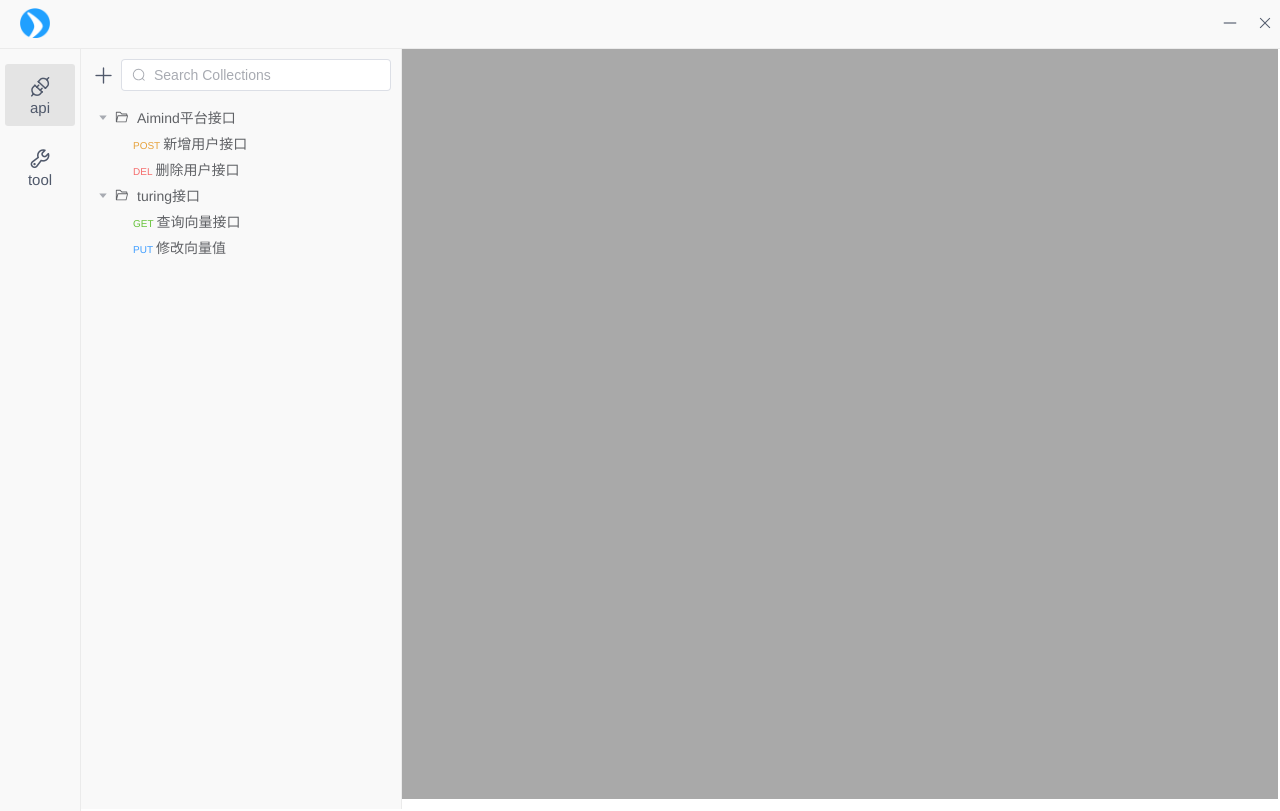
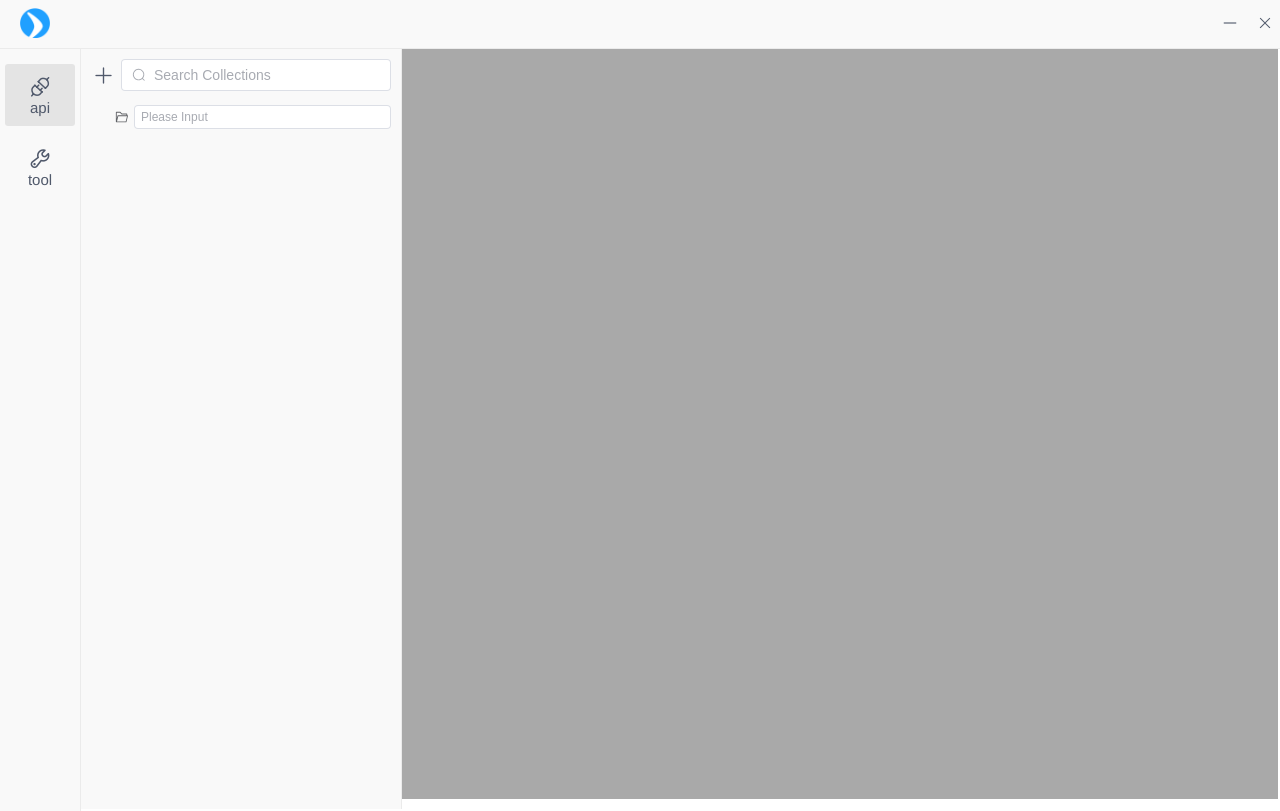
Before and after one commit to hotlove-linx/api-tool, a Vue app: page /api in a window 1280 px wide. Both pictures are taken after a click on the element 103 px from the left and 75 px from the top of the page. Built offline with nearby package versions, Linux system fonts and the light colour scheme.

Commit message:
属性结构增加方法操作

```diff
--- /dev/null
+++ b/src/common/CommonUtil.ts
@@ -0,0 +1,40 @@
+class CommonUtil {
+    // 获取UUID
+    public static getUUID(): string {
+        const s: any = [];
+        let hexDigits: string = '0123456789abcdef';
+        for (let i = 0; i < 36; i++) {
+            s[i] = hexDigits.substr(Math.floor(Math.random() * 0x10), 1);
+        }
+        s[14] = '4'; // bits 12-15 of the time_hi_and_version field to 0010
+        s[19] = hexDigits.substr((s[19] & 0x3) | 0x8, 1); // bits 6-7 of the clock_seq_hi_and_reserved to 01
+        s[8] = s[13] = s[18] = s[23] = '-';
+
+        let uuid: string = s.join('');
+        return uuid;
+    }
+
+    // 分组
+    public static groupBy(list: any, fn: Function): any {
+        const groups: any = {};
+        list.forEach((item: any) => {
+            const group = fn(item);
+            groups[group] = groups[group] || [];
+            groups[group].push(item);
+        });
+        return groups;
+    }
+
+    // 判断集合是否为空
+    public static collectionNotEmpty(list: any): boolean {
+        return !!(list && list.length > 0);
+    }
+
+    // 数组去重
+    public static arrayDuplicateRemove(oldArr: any[]): any[] {
+        return [...new Set(oldArr)];
+    }
+}
+export {
+    CommonUtil,
+};
--- /dev/null
+++ b/src/domain/TreeDomain.ts
@@ -0,0 +1,9 @@
+export interface TreeItem {
+    id: string;
+    type: string;
+    name: string;
+    method: string;
+    status: string; // complete,edit,add
+    oper: string;
+    children: TreeItem[];
+}
--- a/src/views/ApiHomeView.vue
+++ b/src/views/ApiHomeView.vue
@@ -3,7 +3,7 @@
     <!-- 导航 -->
     <div class="api-navi">
       <div class="api-navi-header">
-        <span class="api-header-add iconfont icon-jia"></span>
+        <span class="api-header-add iconfont icon-jia" @click="addCollection"></span>
         <span class="api-header-search">
             <el-input
                 v-model="searchCollectionName"
@@ -17,45 +17,49 @@
         <el-tree
             style="max-width: 600px; background: #f9f9f9"
             :data="dataSource"
+            empty-text="No Request"
             node-key="id"
             default-expand-all
             :expand-on-click-node="false">
           <template #default="{ node, data }">
-            <el-icon v-if="!node.isLeaf" class="tree-show-oper el-icon--left">
+            <el-icon v-if="data.type == 'folder'"  class="tree-show-oper el-icon--left">
               <Folder v-if="!node.expanded" />
               <FolderOpened v-else/>
             </el-icon>
             <div class="tree-show-oper custom-tree-node">
-                  <span class="node-label">
-                    <span class="node-method" :class="data.method">{{ data.method }}</span>
-                    <span class="label-name">{{ node.label }}</span>
+                <!-- 编辑框 -->
+                <span v-if="data.status !='complete'">
+                    <el-input
+                        v-model="folderName"
+                        style="width: 100%"
+                        size="small"
+                        placeholder="Please Input"
+                        @keyup.enter="updateFolderName(data)"
+                    />
                 </span>
-              <span v-if="!node.isLeaf" class="node-oper">
-                    <el-dropdown trigger="click">
-                    <span  class="iconfont icon-shenglvehao"></span>
+
+                <!-- 名称展示 -->
+                <span v-if="data.status =='complete' " class="node-label">
+                  <span v-if="data.type == 'file'" class="node-method" :class="data.method">{{ data.method }}</span>
+                  <span class="label-name">{{ data.name }}</span>
+                </span>
+
+                <!-- 操作 -->
+                <span  class="node-oper" :class="data.oper == 'show' ? 'show-oper':''">
+                    <el-dropdown v-if="data.status == 'complete'" trigger="click">
+                      <span  class="iconfont icon-shenglvehao" @click="showOper(data)"></span>
                       <template #dropdown>
                         <el-dropdown-menu>
-                        <el-dropdown-item>Add Request</el-dropdown-item>
-                        <el-dropdown-item>Add Folder</el-dropdown-item>
-                        <el-dropdown-item>Rename</el-dropdown-item>
-                        <el-dropdown-item>Delete</el-dropdown-item>
+                          <el-dropdown-item v-if="data.type == 'folder'" @click="addFile(data)">Add Request</el-dropdown-item>
+                          <el-dropdown-item v-if="data.type == 'folder'" @click="addSubCollection(data)">Add Folder</el-dropdown-item>
+                          <el-dropdown-item @click="renameTreeItem(data)">Rename</el-dropdown-item>
+                          <el-dropdown-item @click="deleteTreeItem(node, data)">Delete</el-dropdown-item>
                         </el-dropdown-menu>
                       </template>
                     </el-dropdown>
                 </span>
-              <span v-if="node.isLeaf" class="node-oper">
-                    <el-dropdown trigger="click">
-                    <span  class="iconfont icon-shenglvehao"></span>
-                    <template #dropdown>
-                      <el-dropdown-menu>
-                        <el-dropdown-item>Rename</el-dropdown-item>
-                        <el-dropdown-item>Delete</el-dropdown-item>
-                      </el-dropdown-menu>
-                    </template>
-                  </el-dropdown>
 
-                  </span>
-              <span v-if="!node.isLeaf" class="node-oper iconfont icon-jia"></span>
+                <span v-if="data.type=='folder' && data.status == 'complete'" class="node-oper iconfont icon-jia" @click="addFile(data)"></span>
             </div>
           </template>
         </el-tree>
@@ -70,49 +74,79 @@
 <script setup lang="ts">
 import {ref} from "vue"
 import {Search} from "@element-plus/icons-vue";
-interface Tree {
-  id: number
-  label: string
-  method?: string
-  children?: Tree[]
-}
+import {TreeItem} from "../domain/TreeDomain.ts"
+import {CommonUtil} from "../common/CommonUtil.ts"
+
+const dataSource = ref<TreeItem[]>([])
+
+const folderName = ref<string>("")
+
 
 const searchCollectionName = ref<string>("")
 
-const dataSource = ref<Tree[]>([
-  {
-    id: 1,
-    label: 'Aimind平台接口',
-    children: [
-      {
-        id: 9,
-        label: '新增用户接口',
-        method: 'POST',
-      },
-      {
-        id: 10,
-        label: '删除用户接口',
-        method: 'DEL',
+const addCollection = () => {
+  let item: TreeItem = {
+    id: CommonUtil.getUUID(),
+    type: "folder",
+    name: "",
+    method: "",
+    status: "add",
+    oper: "hidden",
+    children: []
   }
-    ],
-  },
-  {
-    id: 2,
-    label: 'turing接口',
-    children: [
-      {
-        id: 5,
-        label: '查询向量接口',
-        method: 'GET',
-      },
-      {
-        id: 6,
-        label: '修改向量值',
-        method: 'PUT',
-      },
-    ],
+  dataSource.value.push(item)
 }
-])
+
+const addSubCollection = (parent: TreeItem) => {
+  let item: TreeItem = {
+    id: CommonUtil.getUUID(),
+    type: "folder",
+    name: "",
+    method: "",
+    status: "add",
+    oper: "hidden",
+    children: []
+  }
+  parent.children.push(item)
+  parent.oper = "hidden"
+}
+
+const addFile = (data: TreeItem) => {
+  let item: TreeItem = {
+    id: CommonUtil.getUUID(),
+    type: "file",
+    name: "New Request",
+    method: "GET",
+    status: "complete",
+    oper: "hidden",
+    children: []
+  }
+  data.children.push(item)
+  data.oper = "hidden"
+}
+
+const deleteTreeItem = (node: Node, data: TreeItem) => {
+  const parent = node.parent
+  const children: TreeItem[] = parent.data.children || parent.data
+  const index = children.findIndex((d) => d.id === data.id)
+  children.splice(index, 1)
+}
+
+const updateFolderName = (item: TreeItem) => {
+  item.name = folderName.value
+  item.status = "complete"
+  folderName.value = ""
+}
+
+const renameTreeItem = (item: TreeItem) => {
+  item.status = "edit"
+  folderName.value = item.name
+  item.oper = "hidden"
+}
+
+const showOper = (item: TreeItem) => {
+  item.oper = "show"
+}
 
 </script>
 
@@ -193,6 +227,10 @@ const dataSource = ref<Tree[]>([
         }
       }
 
+      .show-oper {
+        visibility: visible !important;
+      }
+
       .tree-show-oper:hover .node-oper {
         visibility: visible;
       }
```
Lines whose indentation alone changed are shown as unchanged.
